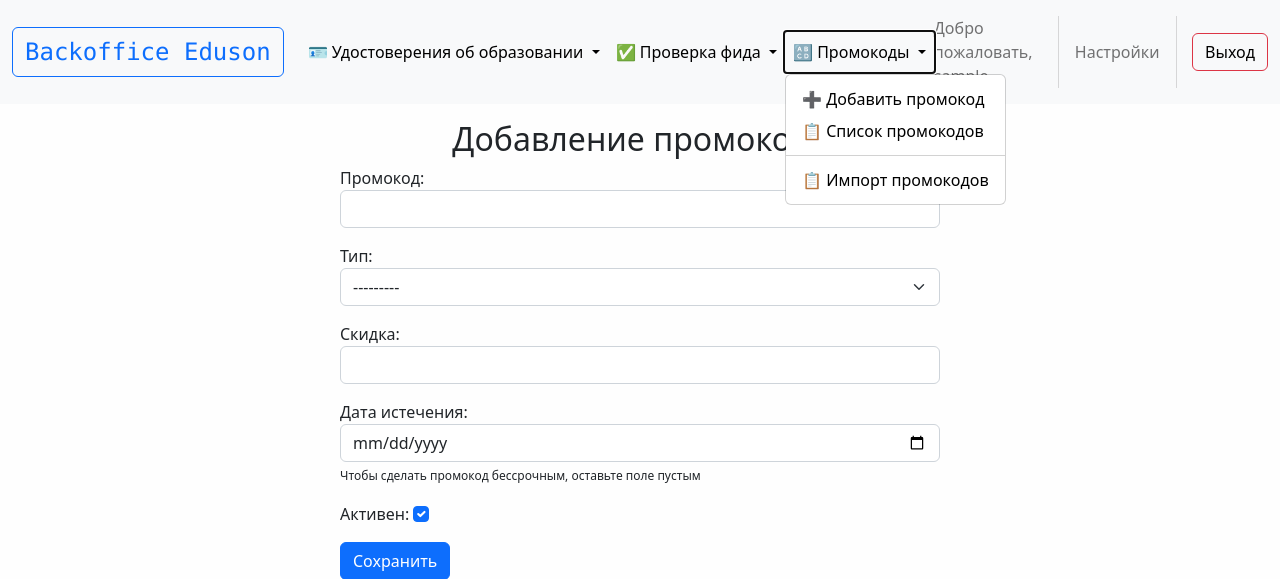
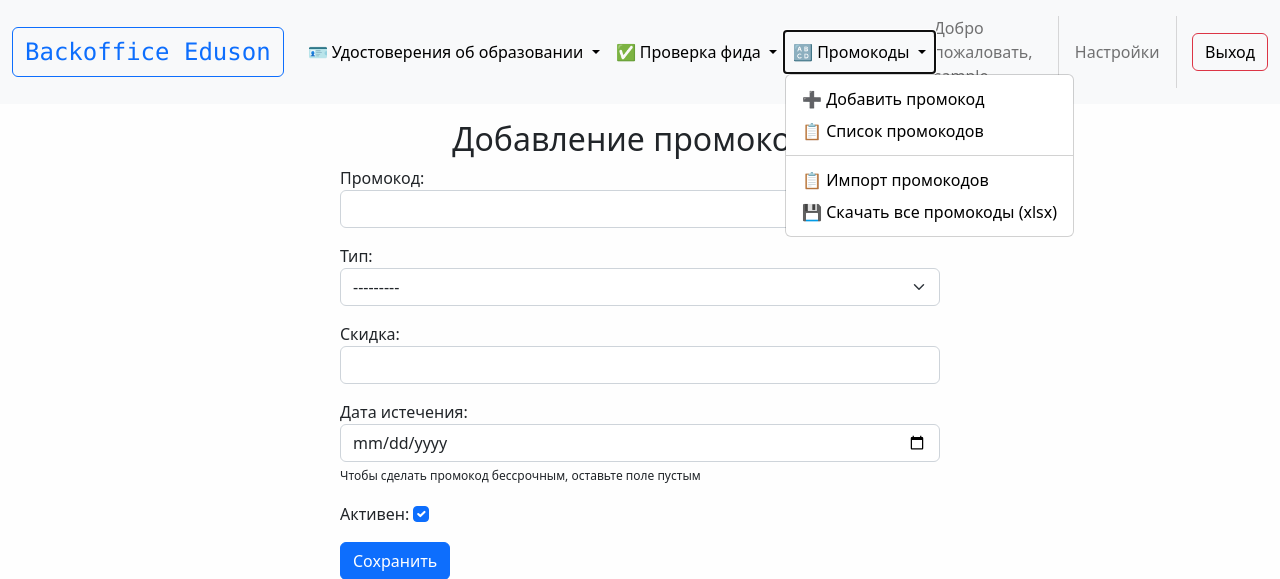
Before and after one commit to lchansky/ed-backoffice-eduson, a Django app: page /promocodes/create in a window 1280 px wide, after a click on "🔠 Промокоды". Shown: the top 579 px of the page. Run offline with Django 4.2, Linux system fonts and the light colour scheme; the visitor is signed in with stand-in values (Sample User, id 1); parts of the project's set-up code (start-up, migrations or seed data) failed here and were passed over.

Commit message:
Добавил экспорт промокодов в виде таблицы

```diff
--- a/src/promocodes/urls.py
+++ b/src/promocodes/urls.py
@@ -9,4 +9,5 @@ urlpatterns = [
     path('detail/<str:pk>', PromocodeDetail.as_view(), name='promocode_detail'),
     path('edit/<str:pk>', PromocodeEdit.as_view(), name='promocode_edit'),
     path('import_xlsx', promocode_import_xlsx, name='promocode_import_xlsx'),
+    path('export_xlsx', promocode_export_xlsx, name='promocode_export_xlsx'),
 ]
--- a/src/promocodes/views.py
+++ b/src/promocodes/views.py
@@ -1,10 +1,14 @@
+import datetime
+import io
 from copy import deepcopy
 from urllib.parse import urlencode
 
+import pandas as pd
 from django.contrib import messages
 from django.contrib.auth.decorators import login_required
 from django.contrib.auth.mixins import LoginRequiredMixin
 from django.core.handlers.wsgi import WSGIRequest
+from django.http import HttpResponse
 from django.shortcuts import render, redirect
 from django.urls import reverse
 from django.views.generic import ListView, FormView, DetailView, UpdateView, CreateView
@@ -113,3 +117,21 @@ def promocode_import_xlsx(request: WSGIRequest):
         'promocodes/promocode_import.html',
         {'form': form, 'title': 'Импорт промокодов'}
     )
+
+
+@login_required(login_url='login')
+def promocode_export_xlsx(request: WSGIRequest):
+    certificates = Promocode.objects.all().values()
+
+    df = pd.DataFrame(certificates)
+    df['deadline'] = df['deadline'].apply(lambda x: x.strftime('%d.%m.%Y') if x else None)
+    df['created_at'] = df['created_at'].apply(lambda x: x.strftime('%d.%m.%Y') if x else None)
+    df['updated_at'] = df['updated_at'].apply(lambda x: x.strftime('%d.%m.%Y') if x else None)
+    buffer = io.BytesIO()
+    with pd.ExcelWriter(buffer) as writer:
+        df.to_excel(writer, index=False)
+
+    date = datetime.date.today()
+    response = HttpResponse(buffer.getvalue(), content_type="application/vnd.ms-excel")
+    response['Content-Disposition'] = f'inline; filename=Выгрузка всех промокодов {date}.xlsx'
+    return response
--- a/src/templates/inc/_nav.html
+++ b/src/templates/inc/_nav.html
@@ -48,13 +48,13 @@
                         <li><a class="dropdown-item" href="{% url 'promocode_list' %}">📋 Список промокодов</a></li>
                         <li class="dropdown-divider"></li>
                         <li><a class="dropdown-item" href="{% url 'promocode_import_xlsx' %}">📋 Импорт промокодов</a></li>
+                        <li><a class="dropdown-item" href="{% url 'promocode_export_xlsx' %}">💾 Скачать все промокоды (xlsx)</a></li>
                     </ul>
                 </li>
 
 
             </ul>
             {% if request.user.is_authenticated %}
-
                 <span class="navbar-text">
                     <div class="hstack gap-3">
                         <div class="fs-6">
@@ -67,7 +67,6 @@
                     </div>
                 </span>
             {% else %}
-
                 <span class="navbar-text">
                     <div class="hstack gap-3">
                         <a href="{% url 'login' %}" class="btn btn-outline-secondary">Вход</a>
```
Lines whose indentation alone changed are shown as unchanged.
